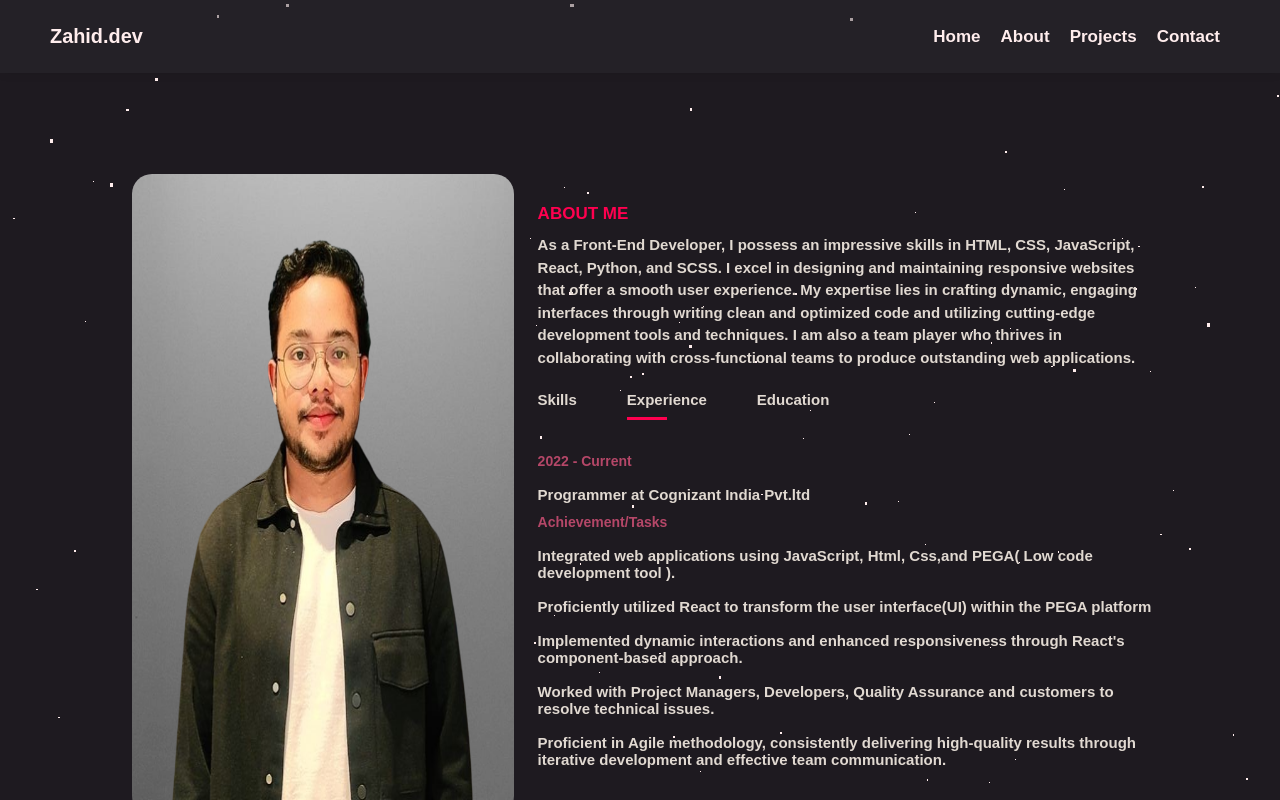
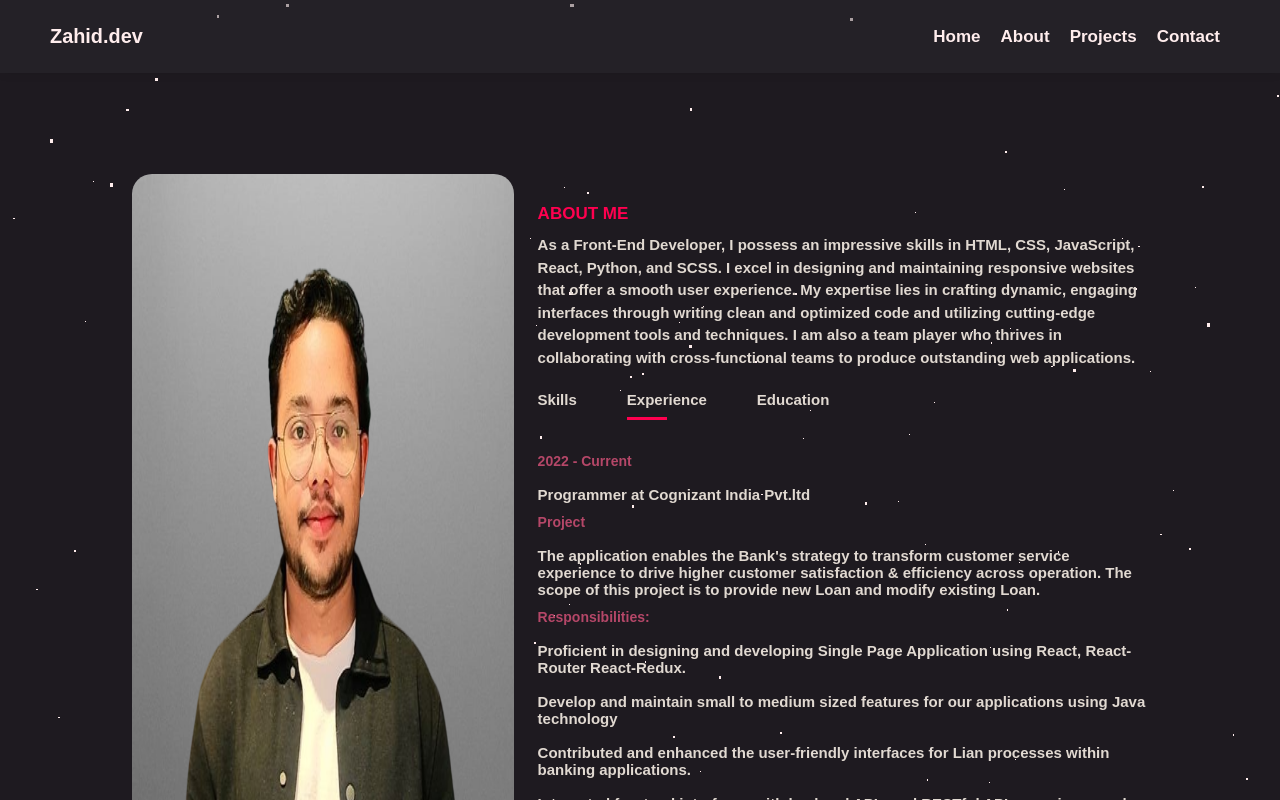
Before and after one commit to zahidkhan6417/Advance-Portfolio, a React (Create React App) app: page / in a window 1280 px wide. Both pictures are taken after a click on the element "Experience". Shown: the part 736-1536 px from the top of the page. Built offline with nearby package versions, Linux system fonts and the light colour scheme.

Commit message:
updated code with new featues

```diff
--- a/src/Components/About.jsx
+++ b/src/Components/About.jsx
@@ -27,13 +27,15 @@ function About() {
         experience: [
             <ul>
                 <li className='skill_li'><span>2022 - Current</span><br /><br />Programmer at Cognizant India Pvt.ltd</li>
-                <li className='skill_li'><span>Achievement/Tasks</span><br /><br />Integrated web applications using JavaScript, Html, Css,and
-PEGA( Low code development tool ).<br /><br />Proficiently utilized React to transform the user interface(UI)
-within the PEGA platform<br /><br />Implemented dynamic interactions and enhanced
-responsiveness through React's component-based approach.<br /><br />Worked with Project Managers, Developers, Quality
-Assurance and customers to resolve technical issues.<br /><br />Proficient in Agile methodology, consistently delivering
-high-quality results through iterative development and
-effective team communication.
+                <li className='skill_li'><span>Project</span><br /><br />The application enables the Bank's strategy to transform customer service experience to drive
+higher customer satisfaction & efficiency across operation. The scope of this project is to provide new
+Loan and modify existing Loan.</li>
+                <li className='skill_li'><span>Responsibilities:</span><br /><br />Proficient in designing and developing Single Page Application using React, React-Router
+React-Redux.<br /><br />Develop and maintain small to medium sized features for our applications using Java technology<br /><br />Contributed and enhanced the user-friendly interfaces for Lian processes within banking
+applications.<br /><br />Integrated frontend interfaces with backend APIs and RESTful API, ensuring seamless data flow
+and functionality and understanding of OAuth.<br /><br />Experience in using SASS, BOOTSTRAP to enhance the user experience.<br /><br />Modified existing product software to debug and troubleshoot coding errors and write unit tests
+and participate in coding reviews.<br /><br />Proficient in Agile and Scrum methodology, consistently delivering end-to-end technical
+solutions to solve customer problems and provide security.<br /><br /> Used Git for Version Control System and for code management.<br /><br />
 </li>
             </ul>
         ],
```
